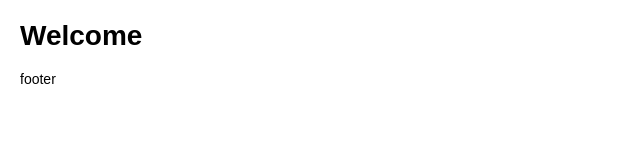
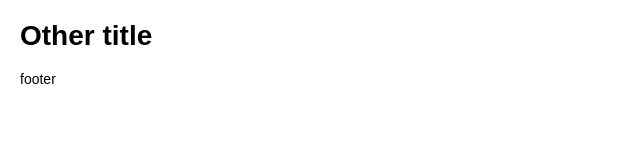
Before and after one commit to Sulabasana/React, a React (Create React App) app: page / in a window 1280 px wide. Shown: the top 160 px of the page, without its empty margins (0-640 px from the left). Built offline with nearby package versions, Linux system fonts and the light colour scheme.

Commit message:
state and props

```diff
--- a/src/header.js
+++ b/src/header.js
@@ -4,9 +4,10 @@ import Title from './header/title'
 
 export default class Header extends React.Component{
 	render(){
+		// console.log(this.props) //props is from layout2.js
 		return(
 			<div>
-				<Title />
+				<Title title ={this.props.title}/>
 			</div>
 		);
 	}
--- a/src/header/title.js
+++ b/src/header/title.js
@@ -3,7 +3,7 @@ import React from 'react';
 export default class Title extends React.Component{
 	render(){
 		return(
-			<h1>Welcome</h1>
+			<h1>{this.props.title}</h1>
 		);
 	}
 }
--- a/src/index.js
+++ b/src/index.js
@@ -1,6 +1,6 @@
 import React from 'react';
 import ReactDOM from 'react-dom';
-import Layout from './layout'
+import Layout from './layout2'
 import './index.css';
 import App from './App';
 import * as serviceWorker from './serviceWorker';
--- a/src/layout.js
+++ b/src/layout.js
@@ -3,14 +3,22 @@ import Header from "./header";
 import Footer from "./footer"
 
 export default class Layout extends React.Component{
-
+	constructor(){
+		super();
+		this.state = {name: "Will"};
+	}
 	render(){
+		setTimeout(() => {
+			this.setState({name:"Bobby"}) //updates state
+		},100)
 		// var list = [<Header />,
 		// 		<Header />,
 		// 		<Header />
 		// 		];
+		//this.state === nulll //by default
 		return(
 			<div>
+				{this.state.name}
 				<Header />
 				<Footer />
 			</div>
--- /dev/null
+++ b/src/layout2.js
@@ -0,0 +1,25 @@
+import React from 'react';
+import Header from "./header";
+import Footer from "./footer"
+
+export default class Layout extends React.Component{
+	constructor(){
+		super();
+		this.state = {
+			title: "Welcome",
+		};
+	}
+	render(){
+		setTimeout(() =>{
+			this.setState({title: "Welcome Will!"})
+		},2000)
+
+		return(
+			<div>
+				<Header name ={this.state.title} />
+				<Header title={"Other title"} />
+				<Footer />
+			</div>
+		);
+	}
+}
```
